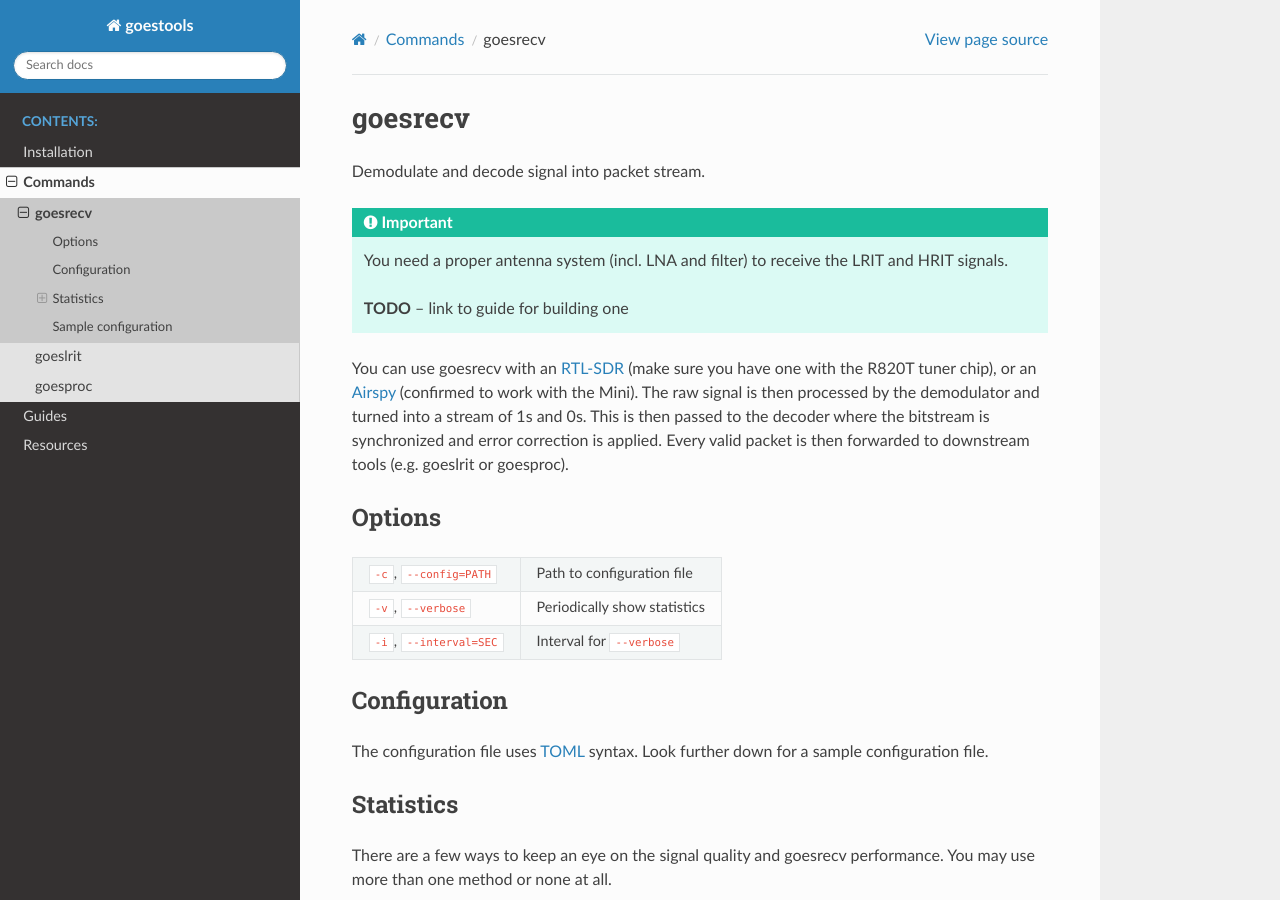
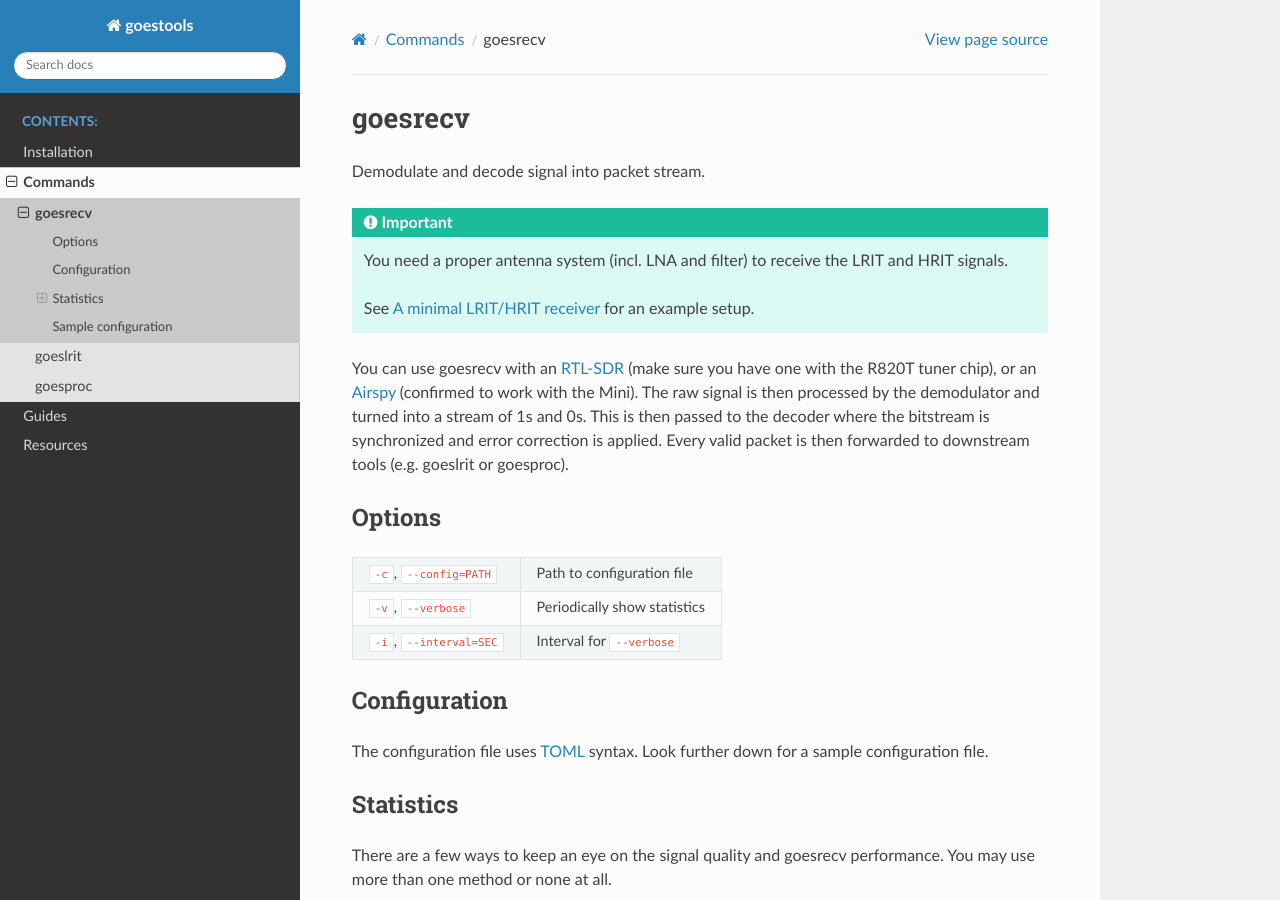
Before and after one commit to pietern/goestools, a Sphinx documentation site: the page built from docs/commands/goesrecv.rst, in a window 1280 px wide and 900 px high. Built offline with Sphinx 7.4.7 and the Read the Docs theme 2.0.0, drawn with Linux system fonts in a browser that asks for light colours.

Commit message:
Link to minimal receiver guide

```diff
--- a/docs/commands/goesrecv.rst
+++ b/docs/commands/goesrecv.rst
@@ -10,7 +10,7 @@ Demodulate and decode signal into packet stream.
    You need a proper antenna system (incl. LNA and filter) to
    receive the LRIT and HRIT signals.
 
-   **TODO** -- link to guide for building one
+   See :ref:`minimal_receiver` for an example setup.
 
 You can use goesrecv with an RTL-SDR_ (make sure you have one with the
 R820T tuner chip), or an Airspy_ (confirmed to work with the Mini).
--- a/docs/guides/minimal_receiver.rst
+++ b/docs/guides/minimal_receiver.rst
@@ -1,3 +1,5 @@
+.. _minimal_receiver:
+
 A minimal LRIT/HRIT receiver
 ============================
 
```
